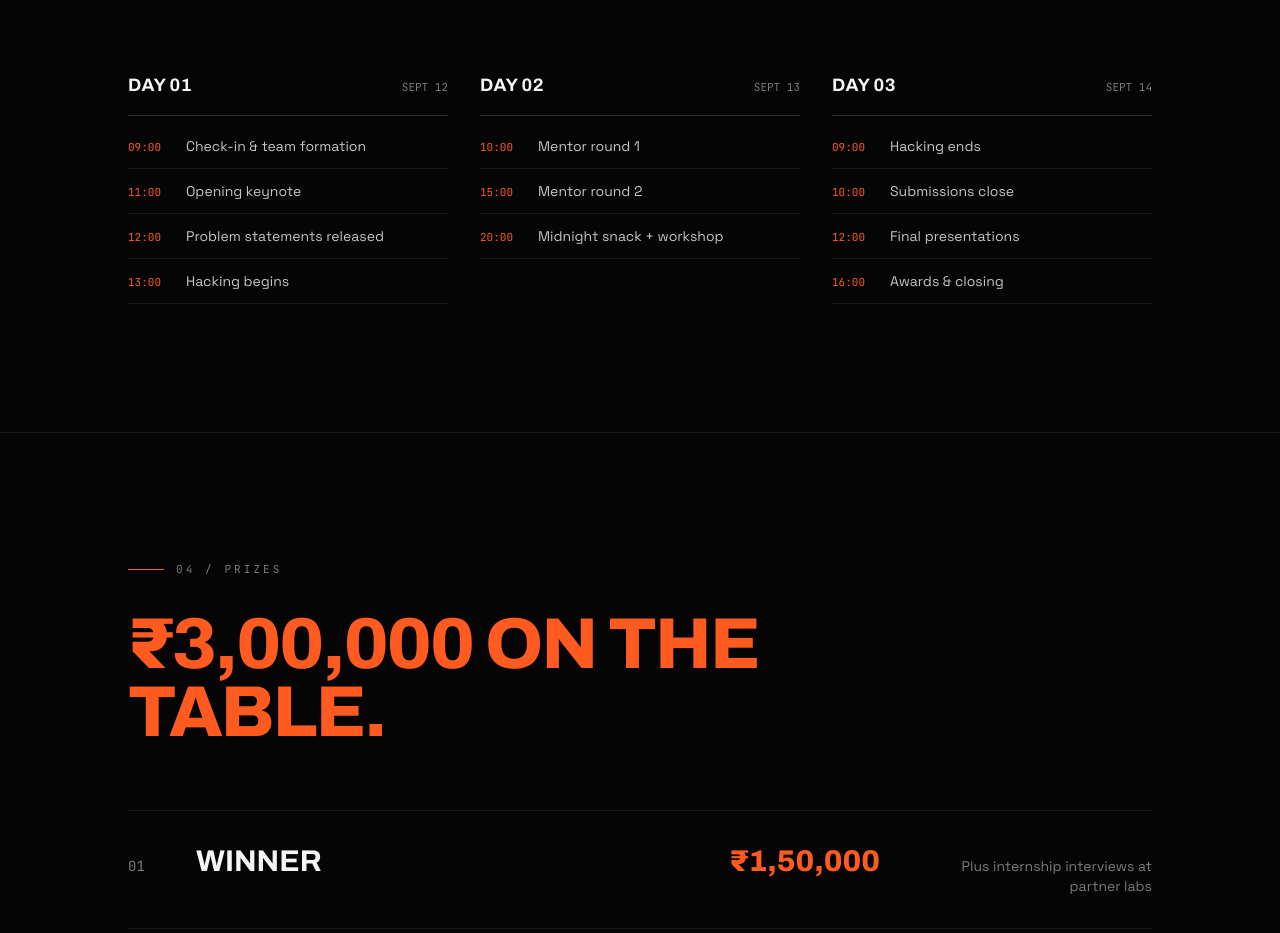
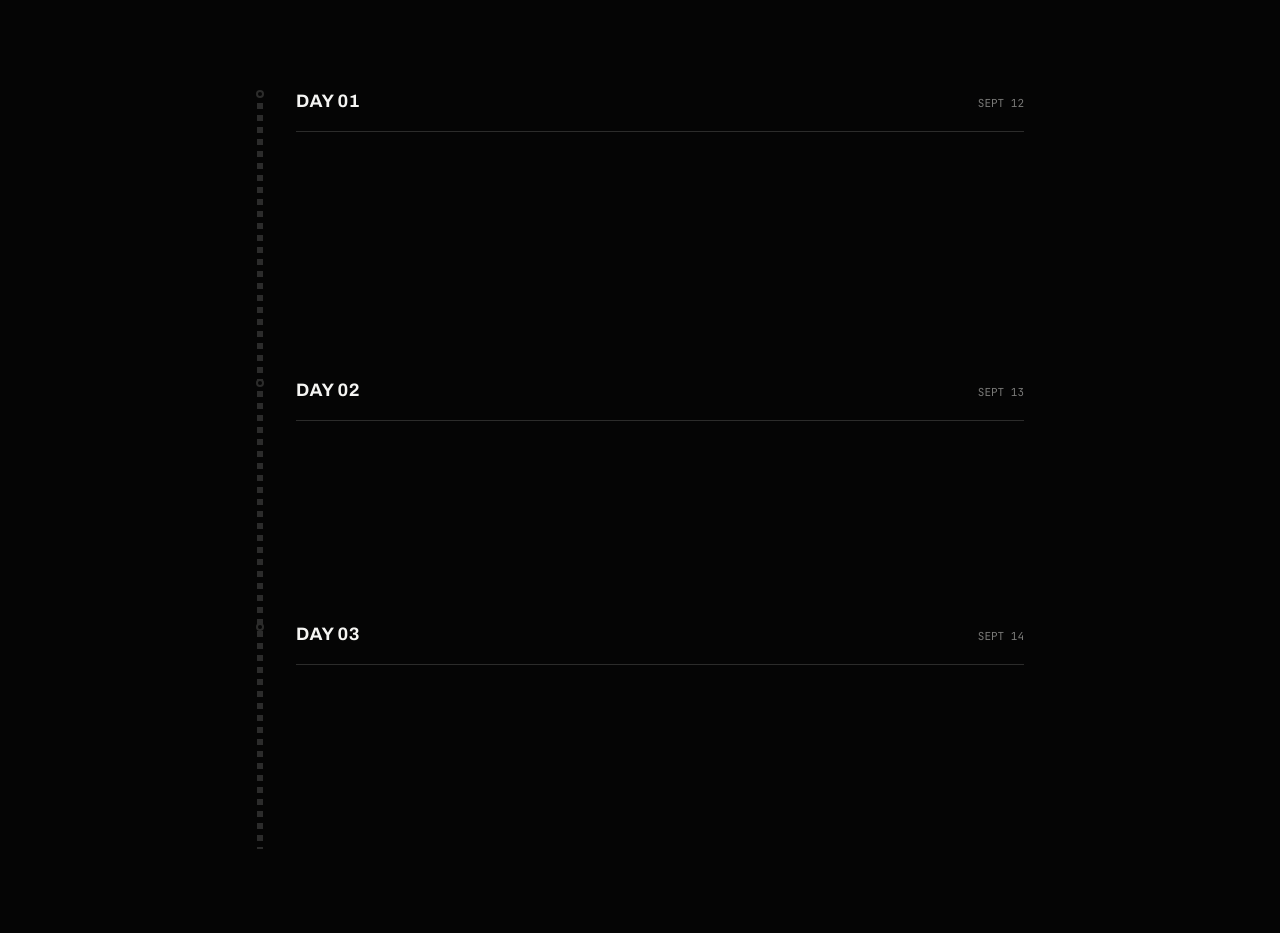
Before and after one commit to heynikcse/dataforge, a React (Vite) app: page / in a window 1280 px wide. Shown: the part 1863-2796 px from the top of the page. Built offline with nearby package versions, Linux system fonts and the light colour scheme.

Commit message:
made a interactive timeline in schedule section

```diff
--- a/src/components/Schedule.jsx
+++ b/src/components/Schedule.jsx
@@ -1,3 +1,9 @@
+import { useEffect, useRef } from 'react'
+import gsap from 'gsap'
+import { ScrollTrigger } from 'gsap/ScrollTrigger'
+
+gsap.registerPlugin(ScrollTrigger)
+
 const DAYS = [
   {
     day: 'DAY 01',
@@ -31,36 +37,109 @@ const DAYS = [
 ]
 
 export default function Schedule() {
+  const wrapRef = useRef(null)
+  const fillRef = useRef(null)
+  const dotRefs = useRef([])
+  const eventRefs = useRef([])
+
+  useEffect(() => {
+    const ctx = gsap.context(() => {
+      // Progress fill tied directly to scroll position across the
+      // whole timeline block — grows 0% to 100% as you scroll through it.
+      gsap.to(fillRef.current, {
+        height: '100%',
+        ease: 'none',
+        scrollTrigger: {
+          trigger: wrapRef.current,
+          start: 'top 70%',
+          end: 'bottom 40%',
+          scrub: true,
+        },
+      })
+
+      // Each day's dot lights up orange once the timeline reaches it.
+      dotRefs.current.forEach((dot) => {
+        if (!dot) return
+        ScrollTrigger.create({
+          trigger: dot,
+          start: 'top 75%',
+          onEnter: () => dot.classList.add('is-lit'),
+          onLeaveBack: () => dot.classList.remove('is-lit'),
+        })
+      })
+
+      // Each event line unblurs/sharpens in, same treatment as the
+      // Hero title characters, as it scrolls into view.
+      eventRefs.current.forEach((el) => {
+        if (!el) return
+        gsap.to(el, {
+          filter: 'blur(0px)',
+          opacity: 1,
+          y: 0,
+          duration: 0.7,
+          ease: 'power3.out',
+          scrollTrigger: {
+            trigger: el,
+            start: 'top 85%',
+            toggleActions: 'play none none reverse',
+          },
+        })
+      })
+    }, wrapRef)
+
+    return () => ctx.revert()
+  }, [])
+
+  let eventIndex = 0
+
   return (
     <section id="schedule" className="border-t border-line px-6 sm:px-[6vw] py-24 sm:py-32">
-      <div className="max-w-5xl mx-auto">
+      <div className="max-w-3xl mx-auto">
         <div className="font-mono text-[11px] tracking-[0.28em] text-gray flex items-center gap-3 mb-8">
           <span className="w-9 h-px bg-orange inline-block" />
           03 / SCHEDULE
         </div>
 
-        <h2 className="font-display font-extrabold uppercase text-orange leading-[0.95] tracking-tight text-[clamp(2.2rem,6vw,4.5rem)] max-w-3xl mb-16">
+        <h2 className="font-display font-extrabold uppercase text-orange leading-[0.95] tracking-tight text-[clamp(2.2rem,6vw,4.5rem)] max-w-3xl mb-20">
           48 hours, mapped out.
         </h2>
 
-        <div className="grid sm:grid-cols-3 gap-12 sm:gap-8">
-          {DAYS.map((d) => (
-            <div key={d.day}>
+        <div className="timeline-wrap" ref={wrapRef}>
+          <div className="timeline-rail" />
+          <div className="timeline-fill" ref={fillRef} />
+
+          {DAYS.map((d, dayIdx) => (
+            <div className="timeline-day" key={d.day}>
+              <span
+                className="timeline-dot"
+                ref={(el) => (dotRefs.current[dayIdx] = el)}
+              />
+
               <div className="flex items-baseline justify-between border-b border-lineStrong pb-4 mb-2">
                 <span className="font-display font-bold uppercase text-offwhite text-lg tracking-wide">
                   {d.day}
                 </span>
                 <span className="font-mono text-[11px] text-gray">{d.date}</span>
               </div>
-              {d.events.map(([time, label]) => (
+
+              {d.events.map(([time, label]) => {
+                const idx = eventIndex++
+                return (
                   <div
                     key={time}
-                  className="flex items-baseline gap-4 py-3 border-b border-line"
+                    ref={(el) => (eventRefs.current[idx] = el)}
+                    className="timeline-event flex items-baseline gap-4 py-3 border-b border-line"
+                    style={{
+                      filter: 'blur(10px)',
+                      opacity: 0,
+                      transform: 'translateY(14px)',
+                    }}
                   >
                     <span className="font-mono text-[11px] text-orange min-w-[42px]">{time}</span>
                     <span className="font-body text-sm text-offwhite/80">{label}</span>
                   </div>
-              ))}
+                )
+              })}
             </div>
           ))}
         </div>
--- a/src/hooks/useLenis.js
+++ b/src/hooks/useLenis.js
@@ -1,6 +1,9 @@
 import { useEffect } from 'react'
 import Lenis from 'lenis'
 import gsap from 'gsap'
+import { ScrollTrigger } from 'gsap/ScrollTrigger'
+
+gsap.registerPlugin(ScrollTrigger)
 
 /**
  * Sets up Lenis smooth scrolling and syncs it with GSAP's ticker
@@ -13,6 +16,10 @@ export default function useLenis() {
       easing: (t) => Math.min(1, 1.001 - Math.pow(2, -10 * t)),
       smoothWheel: true,
     })
+
+    // Keep ScrollTrigger's cached measurements in step with Lenis's
+    // eased scroll position (rather than only native scroll events).
+    lenis.on('scroll', ScrollTrigger.update)
 
     // Drive Lenis from GSAP's ticker so any ScrollTrigger-based
     // animations stay perfectly in sync with the smooth scroll.
--- a/src/index.css
+++ b/src/index.css
@@ -401,6 +401,74 @@ h1.hero-title .char {
   border-top: 1px solid var(--line);
 } */
 
+/* ---------- Schedule: vertical scroll-progress timeline ---------- */
+.timeline-wrap {
+  position: relative;
+  padding-left: 40px;
+}
+
+.timeline-rail,
+.timeline-fill {
+  position: absolute;
+  left: 1px;
+  top: 4px;
+  width: 6px;
+}
+
+.timeline-rail {
+  bottom: 4px;
+  background: repeating-linear-gradient(
+    to bottom,
+    var(--line-strong) 0,
+    var(--line-strong) 6px,
+    transparent 6px,
+    transparent 12px
+  );
+}
+
+.timeline-fill {
+  height: 0%;
+  background: repeating-linear-gradient(
+    to bottom,
+    var(--orange) 0,
+    var(--orange) 6px,
+    transparent 6px,
+    transparent 12px
+  );
+  filter: drop-shadow(0 0 4px rgba(255, 90, 31, 0.65));
+}
+
+.timeline-day {
+  position: relative;
+  margin-bottom: 56px;
+}
+
+.timeline-day:last-child {
+  margin-bottom: 0;
+}
+
+.timeline-dot {
+  position: absolute;
+  left: -40px;
+  top: 3px;
+  width: 8px;
+  height: 8px;
+  border-radius: 50%;
+  background: var(--bg);
+  border: 2px solid var(--line-strong);
+  transition: background 0.3s ease, border-color 0.3s ease, box-shadow 0.3s ease;
+}
+
+.timeline-dot.is-lit {
+  background: var(--orange);
+  border-color: var(--orange);
+  box-shadow: 0 0 10px rgba(255, 90, 31, 0.7);
+}
+
+.timeline-event {
+  will-change: transform, filter, opacity;
+}
+
 @media (max-width: 640px) {
   .hero-meta {
     display: none;
```
Lines whose indentation alone changed are shown as unchanged.
